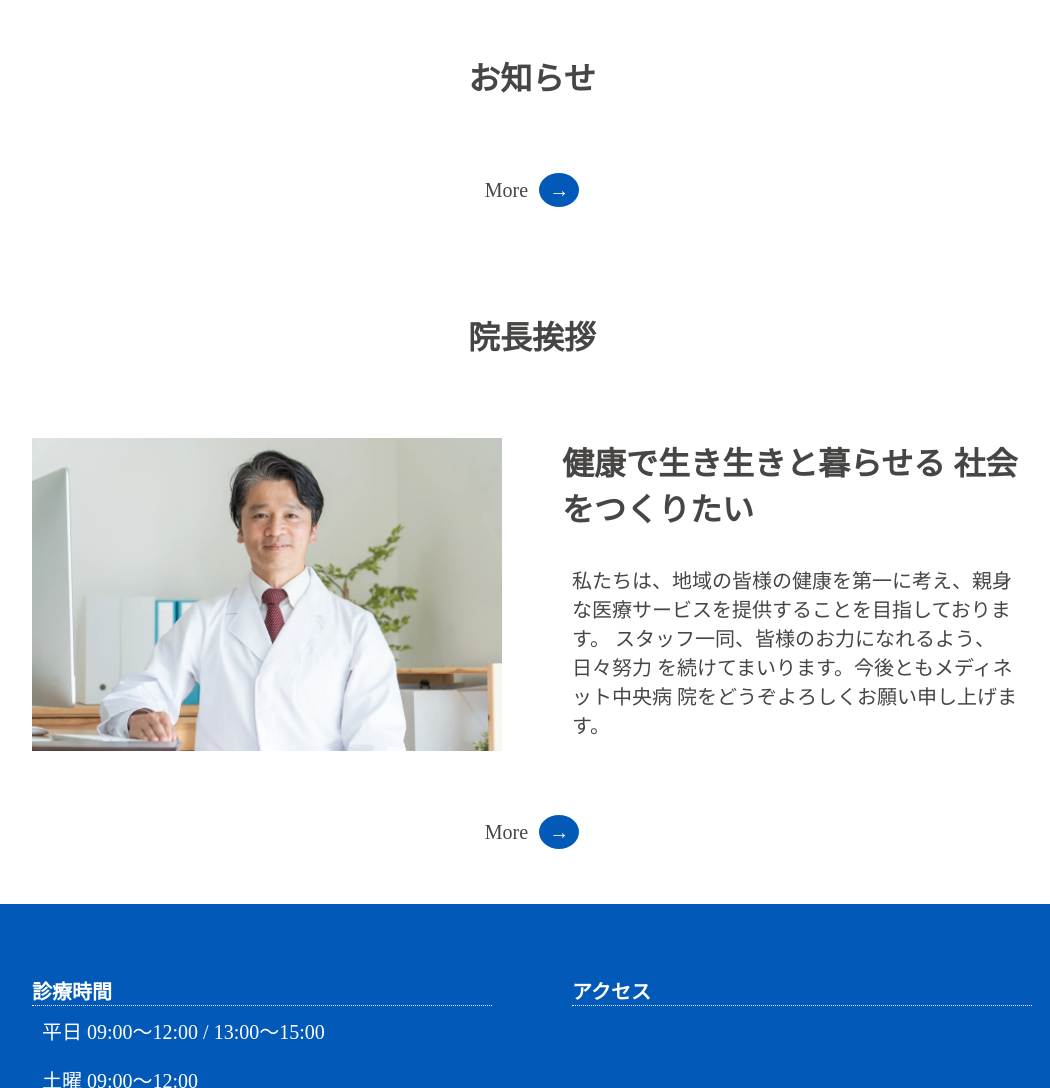
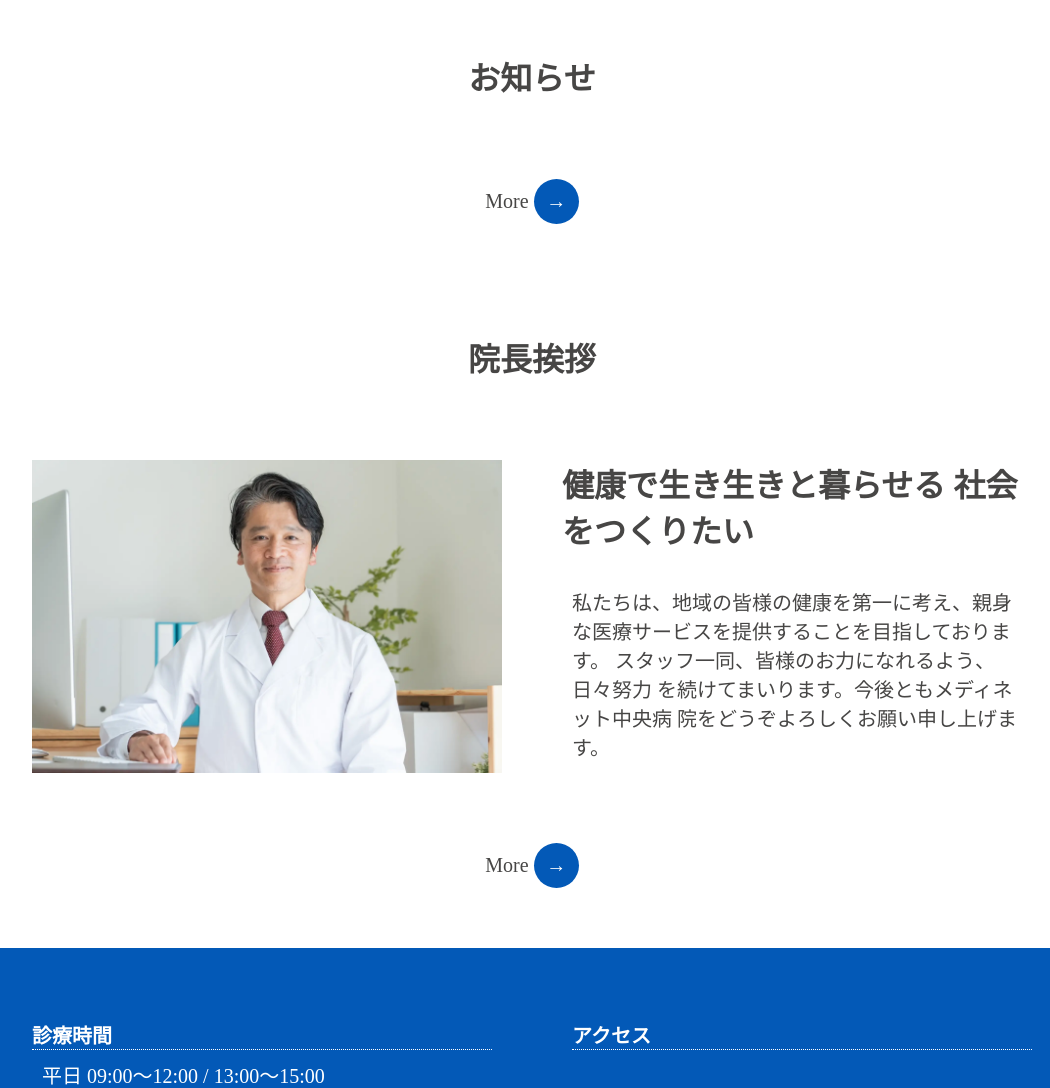
Before and after one commit to Uchiborii/Clinic-HP-1, a website: page index.html in a window 1280 px wide. Shown: the part 1242-2330 px from the top of the page, without its empty margins (108-1158 px from the left). Drawn offline with nearby package versions, Linux system fonts and the light colour scheme; no server answers; grey boxes are pictures that could not be loaded.

Commit message:
moreボタン修正#17

```diff
--- a/css/style.css
+++ b/css/style.css
@@ -142,20 +142,22 @@ h4 {
 }
 
 .arrow {
-  width: 30px;
-  height: auto;
-  padding: 6px 9px;
-  margin-left: 6px;
-  background-color: #0359b7;
+	display: inline-block;
+  width: 35px;
+  height: 35px;
+  line-height: 35px;
   border-radius: 50%;
-  color: #fff;
-  text-align: center;
+  background: #0359b7;
+	color: #fff;
+  text-align:center;
 }
 
 .arrow:hover {
-  width: 30px;
-  height: 30px;
-  padding: 6px 9px;
+	display: inline-block;
+  width: 35px;
+  height: 35px;
+  line-height: 35px;
+  border-radius: 50%;
   background-color: #033f80;
   border-radius: 50%;
   color: #fff;
@@ -587,11 +589,15 @@ img {
   }
 
   .arrow {
-    padding: 6px 10px;
+		width: 45px;
+		height: 45px;
+		line-height: 45px;
   }
 
   .arrow:hover {
-    padding: 6px 10px;
+		width: 45px;
+		height: 45px;
+		line-height: 45px;
   }
 
   .copyright {
```
